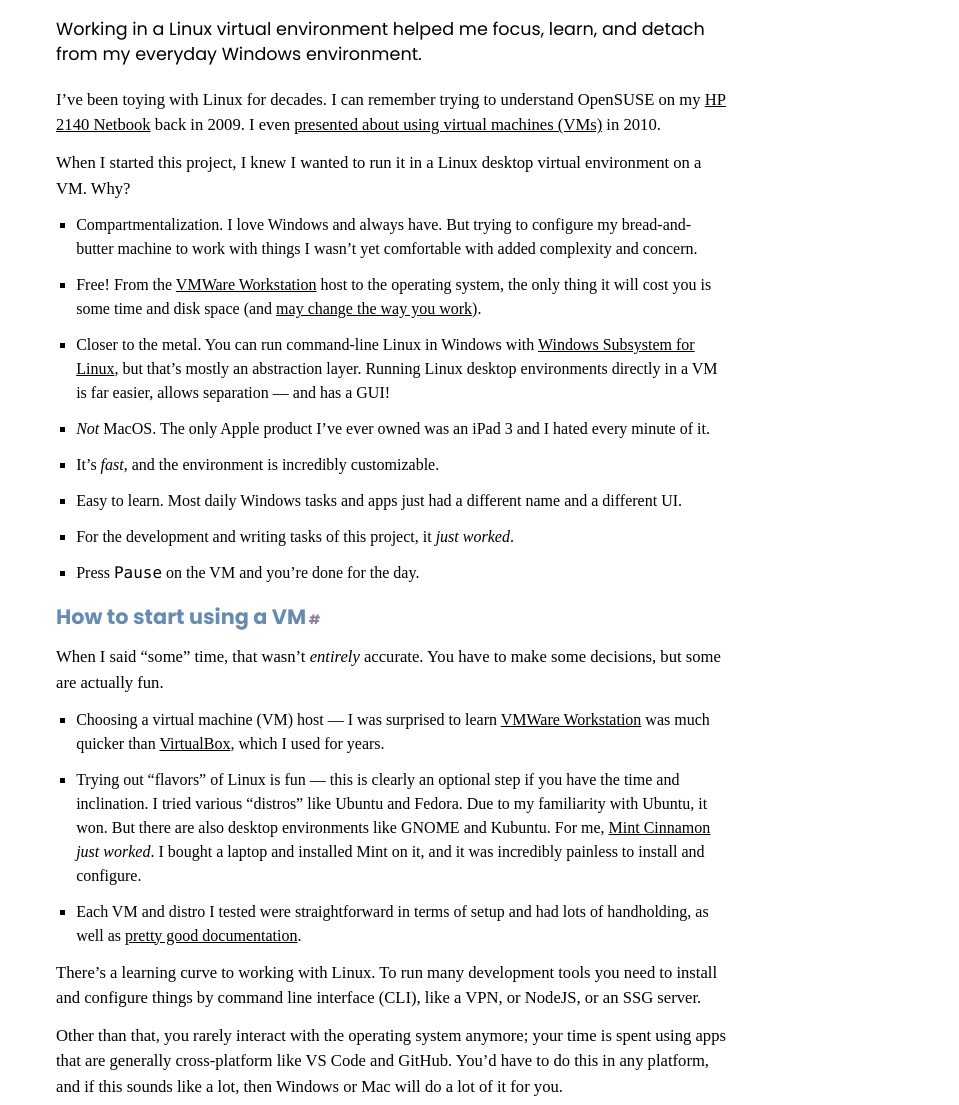
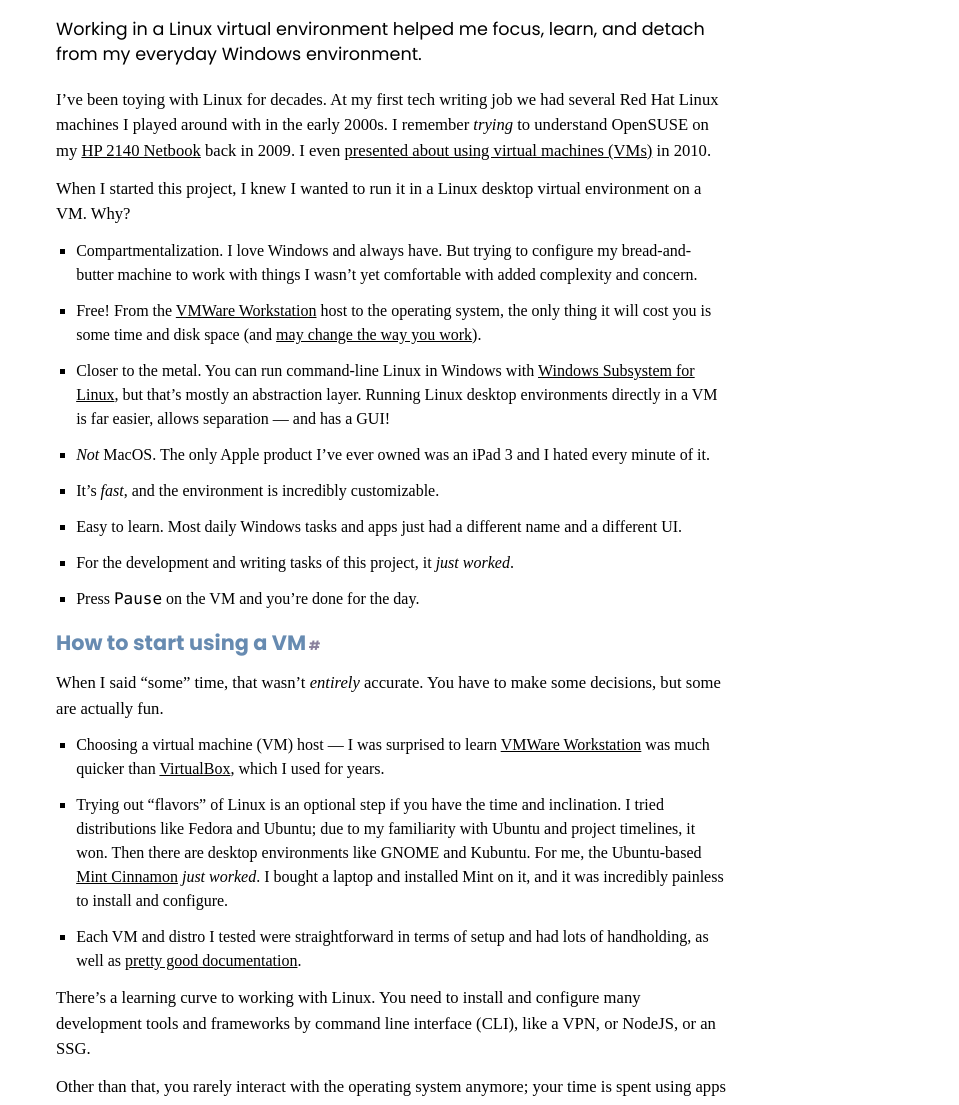
Before and after one commit to emdashdrupal/11ty-working, an Eleventy site: page content/static-site-transformation/using-a-vm.md in a window 1280 px wide. Shown: the part 156-1261 px from the top of the page, without its empty margins (160-1119 px from the left). Built offline with nearby package versions, Linux system fonts and the light colour scheme; Eleventy itself is replaced by a stand-in of ours; files that its build step writes are made by us from their sources; a web font is replaced by a local one; what markdown-it-link-attributes would draw is missing.

Commit message:
yay words

```diff
--- a/content/static-site-transformation/using-a-vm.md
+++ b/content/static-site-transformation/using-a-vm.md
@@ -6,7 +6,7 @@ featured: true
 featuredOrder: 2
 ---
 
-I've been toying with Linux for decades. I can remember trying to understand OpenSUSE on my [HP 2140 Netbook](https://www.wired.com/2009/01/hp-netbook-review/) back in 2009. I even [presented about using virtual machines (VMs)](https://www.slideshare.net/slideshow/creating-a-drupal-sandbox-using-virtualbox-and-drupal-quickstart/28217861) in 2010.
+I've been toying with Linux for decades. At my first tech writing job we had several Red Hat Linux machines I played around with in the early 2000s. I remember *trying* to understand OpenSUSE on my [HP 2140 Netbook](https://www.wired.com/2009/01/hp-netbook-review/) back in 2009. I even [presented about using virtual machines (VMs)](https://www.slideshare.net/slideshow/creating-a-drupal-sandbox-using-virtualbox-and-drupal-quickstart/28217861) in 2010.
 
 When I started this project, I knew I wanted to run it in a Linux desktop virtual environment on a VM. Why?
 
@@ -24,10 +24,10 @@ When I started this project, I knew I wanted to run it in a Linux desktop virtua
 When I said "some" time, that wasn't *entirely* accurate. You have to make some decisions, but some are actually fun.
 
 - Choosing a virtual machine (VM) host &mdash; I was surprised to learn [VMWare Workstation](https://www.vmware.com/products/desktop-hypervisor/workstation-and-fusion) was much quicker than [VirtualBox](https://www.virtualbox.org/), which I used for years.
-- Trying out "flavors" of Linux is fun &mdash; this is clearly an optional step if you have the time and inclination. I tried various "distros" like Ubuntu and Fedora. Due to my familiarity with Ubuntu, it won. But there are also desktop environments like GNOME and Kubuntu. For me, [Mint Cinnamon](https://linuxmint.com/edition.php?id=302) *just worked*. I bought a laptop and installed Mint on it, and it was incredibly painless to install and configure.
+- Trying out "flavors" of Linux is an optional step if you have the time and inclination. I tried distributions like Fedora and Ubuntu; due to my familiarity with Ubuntu and project timelines, it won. Then there are desktop environments like GNOME and Kubuntu. For me, the Ubuntu-based [Mint Cinnamon](https://linuxmint.com/edition.php?id=302) *just worked*. I bought a laptop and installed Mint on it, and it was incredibly painless to install and configure.
 - Each VM and distro I tested were straightforward in terms of setup and had lots of handholding, as well as [pretty good documentation](https://linuxmint.com/documentation.php).
 
-There's a learning curve to working with Linux. To run many development tools you need to install and configure things by command line interface (CLI), like a VPN, or NodeJS, or an SSG server.
+There's a learning curve to working with Linux. You need to install and configure many development tools and frameworks by command line interface (CLI), like a VPN, or NodeJS, or an SSG.
 
 Other than that, you rarely interact with the operating system anymore; your time is spent using apps that are generally cross-platform like VS Code and GitHub. You'd have to do this in any platform, and if this sounds like a lot, then Windows or Mac will do a lot of it for you.
 
```
